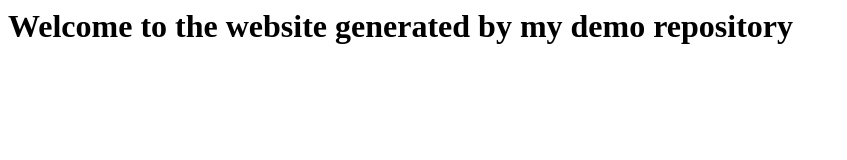
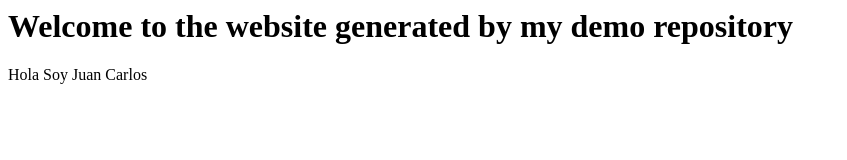
Before and after one commit to The-Horus-Team/demo-repository, a website: page index.html in a window 1280 px wide. Shown: the whole page, without its empty margins (0-847 px from the left). Drawn offline with Linux system fonts and the light colour scheme.

Commit message:
Inicio de cambios por Juan Carlos

```diff
--- a/index.html
+++ b/index.html
@@ -1 +1,2 @@
 <h1>Welcome to the website generated by my demo repository</h1>
+<p>Hola Soy Juan Carlos</p>
```
